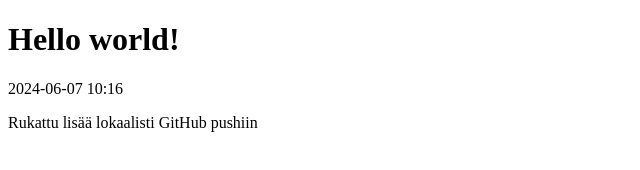
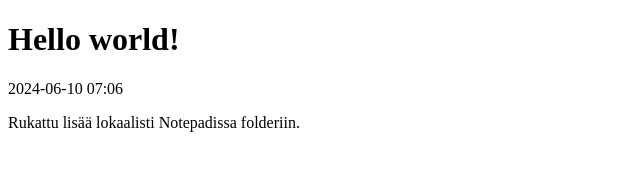
Before and after one commit to Juha-L/EkaLocalGit, a plain HTML site: page index.html in a window 1280 px wide. Shown: the full height of the page, 0-640 px from the left. Drawn offline with Linux system fonts and the light colour scheme.

Commit message:
Maanantain 10.6.eka commit sourcetreessä.

```diff
--- a/index.html
+++ b/index.html
@@ -6,8 +6,8 @@
 <body>
 
 <h1>Hello world!</h1>
-<p>2024-06-07 10:16</p>
-<p>Rukattu lisää lokaalisti GitHub pushiin</p>
+<p>2024-06-10 07:06</p>
+<p>Rukattu lisää lokaalisti Notepadissa folderiin.</p>
 
 </body>
 </html>
```
